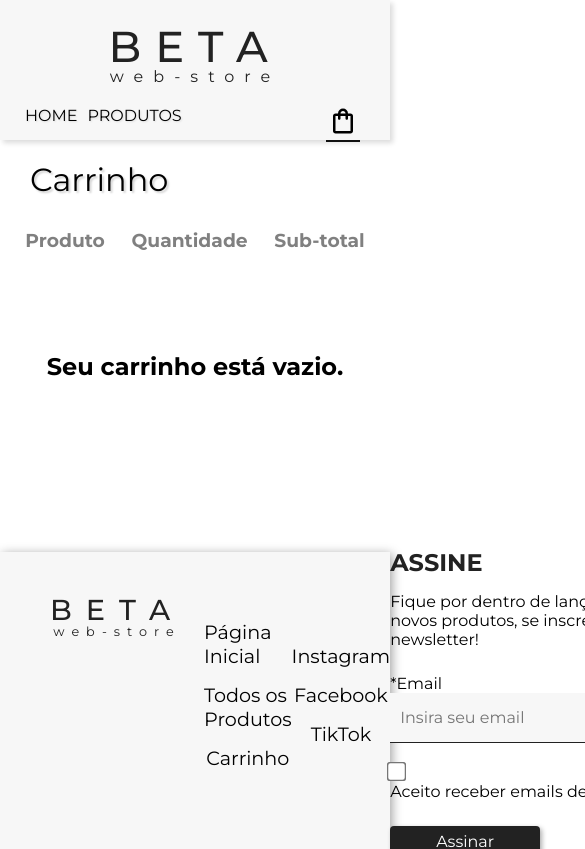
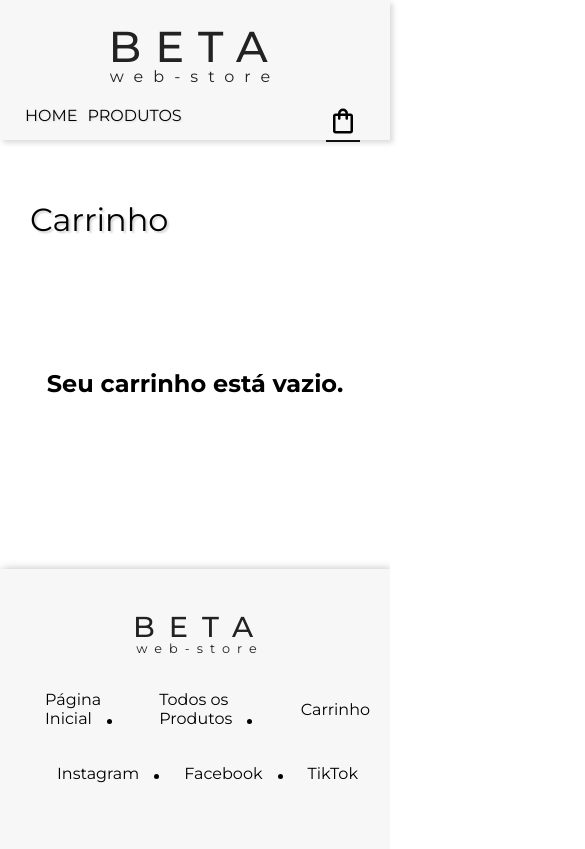
Before and after one commit to gustavo-arvani/beta-store, a React (Vite) app in the folder beta-store-web/: page /carrinho in a window 390 px wide. Shown: the top 849 px of the page, 585 px wide, since content can reach past the window. Built offline with nearby package versions, Linux system fonts and the light colour scheme.

Commit message:
Media query
- Media query do rodapé
- Media query da página do carrinho

```diff
--- a/beta-store-web/src/components/Footer/footer.css
+++ b/beta-store-web/src/components/Footer/footer.css
@@ -1,10 +1,10 @@
-*{
+* {
   margin: 0;
   padding: 0;
   box-sizing: border-box;
 }
 
-.footer{
+.footer {
   display: flex;
   flex-direction: row;
   align-items: flex-start;
@@ -17,56 +17,84 @@
 
   background-color: var(--background-color);
   box-shadow: 2px 2px 10px rgba(0, 0, 0, 0.377);
+
+  @media screen and (max-width: 900px) {
+    flex-direction: column;
+    align-items: center;
+    height: 650px;
+  }
 }
 
-.footer .logo{
+.footer .logo {
   display: flex;
   flex-direction: column;
   margin-left: 10px;
 }
 
-.footer .logo a{
+.footer .logo a {
   color: var(--title-color);
   text-decoration: none;
 }
 
-.footer .logo h1{
+.footer .logo h1 {
   font-size: 1.8em;
   text-align: center;
 }
 
-.footer .logo span{
+.footer .logo span {
   font-size: 0.8em;
   letter-spacing: 7px;
   text-align: center;
 }
 
-
-.footer .links, .footer .redes{
+.footer .links,
+.footer .redes {
   display: flex;
   flex-direction: column;
   align-items: center;
   justify-content: center;
   height: 100%;
 
-
+  @media screen and (max-width: 900px) {
+    flex-direction: row;
+    height: 100px;
+  }
 }
 
-.footer .links a, .footer .redes a{
+.footer .links a,
+.footer .redes a {
   text-decoration: none;
   color: black;
 
   font-size: 1.2em;
   margin-bottom: 15px;
+
+  @media screen and (max-width: 900px) {
+    margin-bottom: 0;
+    font-size: 1em;
+    margin-left: 25px;
+  }
 }
 
-.footer .links a:hover, .footer .redes a:hover{
+@media screen and (max-width: 900px) {
+    .footer .links a:not(:last-child)::after,
+    .footer .redes a:not(:last-child)::after {
+        content: "";
+        display: inline-block;
+        width: 5px;
+        height: 5px;
+        background-color: black;
+        border-radius: 50%;
+        margin-left: 15px;
+    }
+}
+
+.footer .links a:hover,
+.footer .redes a:hover {
   text-decoration: underline;
 }
 
-
-
-.footer .news{
+.footer .news {
   display: flex;
   flex-direction: column;
   justify-content: center;
@@ -74,22 +102,21 @@
   width: 350px;
 }
 
-.footer .news h2{
+.footer .news h2 {
   color: var(--title-color);
-    font-size: 1.5em;
+  font-size: 1.3em;
   margin-bottom: 15px;
 }
 
-.footer .news p{
+.footer .news p {
   margin-bottom: 25px;
 }
 
-.footer .news form label{
+.footer .news form label {
   display: block;
-
 }
 
-.footer .news input[type="email"]{
+.footer .news input[type="email"] {
   margin-bottom: 20px;
   width: 300px;
   height: 50px;
@@ -101,18 +128,16 @@
   font-size: 1em;
 }
 
-
-.footer .news form p{
+.footer .news form p {
   display: inline-block;
 }
 
-.footer .news input[type="checkbox"]{
+.footer .news input[type="checkbox"] {
   transform: scale(1.5);
   margin-right: 5px;
 }
 
-
-.footer .news input[type="submit"]{
+.footer .news input[type="submit"] {
   cursor: pointer;
   width: 150px;
   height: 30px;
@@ -124,10 +149,9 @@
   box-shadow: 2px 2px 5px rgba(0, 0, 0, 0.321);
 }
 
-.footer .news input[type="submit"]:hover{
+.footer .news input[type="submit"]:hover {
   background-color: #22222295;
 }
 
 @media screen {
-
 }
--- a/beta-store-web/src/pages/Carrinho/carrinho.css
+++ b/beta-store-web/src/pages/Carrinho/carrinho.css
@@ -13,6 +13,9 @@
     font-size: 2em;
     font-weight: 400;
     text-shadow: 2px 2px 2px rgba(0, 0, 0, 0.164);
+    @media screen and (max-width:950px){
+      margin-top: 40px;
+    }
   }
 
   & .items-guide {
@@ -22,6 +25,9 @@
     width: 87%;
 
     color: gray;
+    @media screen and (max-width:950px){
+      display: none;
+    }
   }
 
   & .empty-cart {
@@ -45,6 +51,12 @@
       background-color: var(--background-color);
       border: 1px solid gray;
       box-shadow: 5px 5px 5px rgba(0, 0, 0, 0.123);
+      @media screen and (max-width: 950px){
+        flex-direction: column;
+        justify-content: center;
+        align-items: center;
+        height: 300px;
+      }
 
       & img {
         width: 100px;
@@ -55,6 +67,10 @@
         flex-direction: row;
         justify-content: space-between;
         align-items: center;
+
+        @media screen and (max-width:950px){
+          justify-content: center;
+        }
       }
 
       & .product-info .image-product img {
@@ -68,6 +84,11 @@
         margin-left: 10px;
         width: 250px;
         font-size: 0.9em;
+        @media screen and (max-width:950px){
+          align-self: center;
+          margin-top: -110px;
+          margin-left: 20px;
+        }
       }
 
       & .product-quantity {
@@ -80,6 +101,13 @@
 
         border: 1px solid gray;
         background-color: white;
+        @media screen and (max-width:950px){
+          margin-right: 0;
+          margin-top: -90px;
+          margin-left: 20px;
+          justify-content: center;
+          width: 100px;
+        }
 
         & button {
           width: 40%;
@@ -101,6 +129,9 @@
       & .total-price {
         display: flex;
         flex-direction: column;
+        @media screen and (max-width:950px){
+          margin-left: 20px;
+        }
 
         & button {
           margin-top: 10px;
@@ -124,6 +155,9 @@
     display: flex;
     flex-direction: column;
     align-items: flex-end;
+    @media screen and (max-width:950px){
+      align-items: center;
+    }
 
     & hr {
       width: 98%;
@@ -134,6 +168,9 @@
       margin: 14px 85px;
       text-decoration: underline;
       color: gray;
+      @media screen and (max-width:950px){
+        margin: 14px 0;
+      }
     }
 
     & a:hover {
@@ -151,6 +188,9 @@
       box-shadow: 2px 1px 8px rgba(0, 0, 0, 0.43);
       color: white;
       cursor: pointer;
+      @media screen and (max-width:950px){
+        margin: 0 0 40px 0;
+      }
     }
 
     & button:hover {
```
Lines whose indentation alone changed are shown as unchanged.
